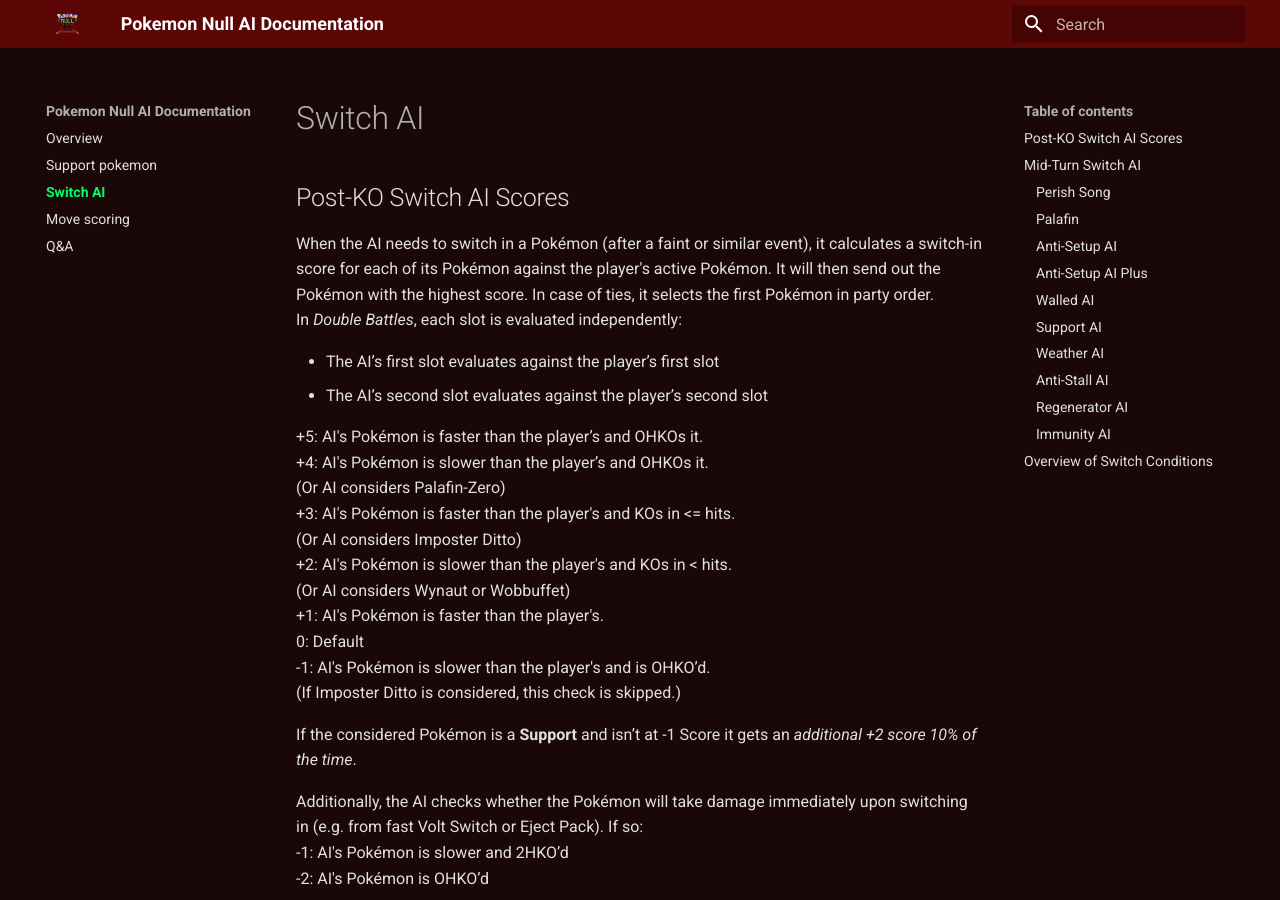
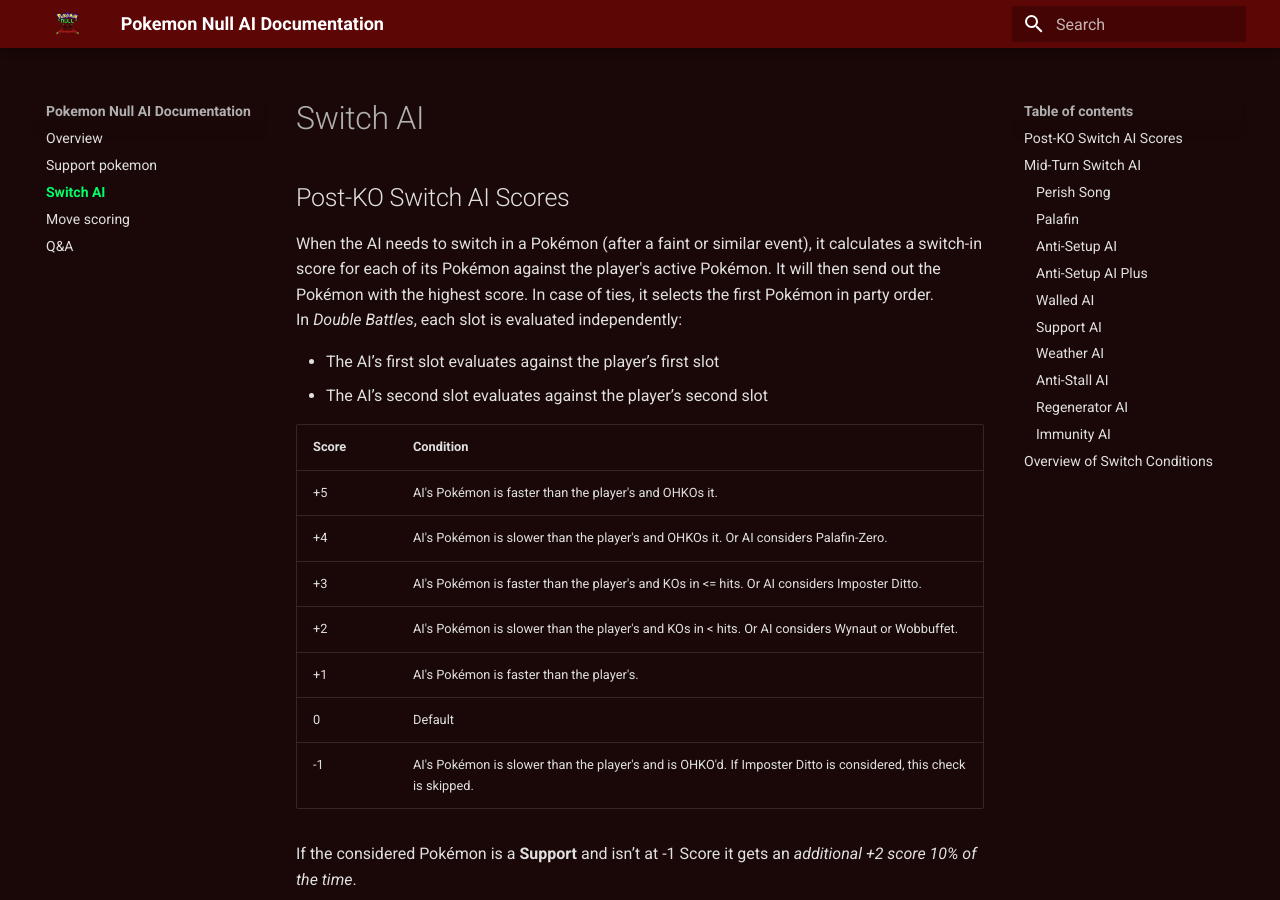
Before and after one commit to jellytronical/Null-AI-Documentation, an MkDocs documentation site: the page built from docs/switch-ai.md, in a window 1280 px wide and 900 px high. Built offline with MkDocs 1.6.1 and Material for MkDocs 9.7.7, drawn with Linux system fonts in a browser that asks for light colours.

Commit message:
Adding another table

```diff
--- a/docs/switch-ai.md
+++ b/docs/switch-ai.md
@@ -8,17 +8,15 @@
 * The AI’s first slot evaluates against the player’s first slot
 * The AI’s second slot evaluates against the player’s second slot
 
-+5: AI's Pokémon is faster than the player’s and OHKOs it.
-+4: AI's Pokémon is slower than the player’s and OHKOs it.
-      (Or AI considers Palafin-Zero)
-+3: AI's Pokémon is faster than the player's and KOs in <= hits.
-      (Or AI considers Imposter Ditto)
-+2: AI's Pokémon is slower than the player's and KOs in < hits.
-      (Or AI considers Wynaut or Wobbuffet)
-+1: AI's Pokémon is faster than the player's.
-  0: Default
- -1: AI's Pokémon is slower than the player's and is OHKO’d.
-      (If Imposter Ditto is considered, this check is skipped.)
+| Score | Condition |
+| --- | --- |
+| +5 | AI's Pokémon is faster than the player's and OHKOs it. |
+| +4 | AI's Pokémon is slower than the player's and OHKOs it. Or AI considers Palafin-Zero. |
+| +3 | AI's Pokémon is faster than the player's and KOs in <= hits. Or AI considers Imposter Ditto. |
+| +2 | AI's Pokémon is slower than the player's and KOs in < hits. Or AI considers Wynaut or Wobbuffet. |
+| +1 | AI's Pokémon is faster than the player's. |
+| 0 | Default |
+| -1 | AI's Pokémon is slower than the player's and is OHKO'd. If Imposter Ditto is considered, this check is skipped. |
 
 If the considered Pokémon is a **Support** and isn’t at -1 Score it gets an *additional +2 score 10% of the time*.
 
```
